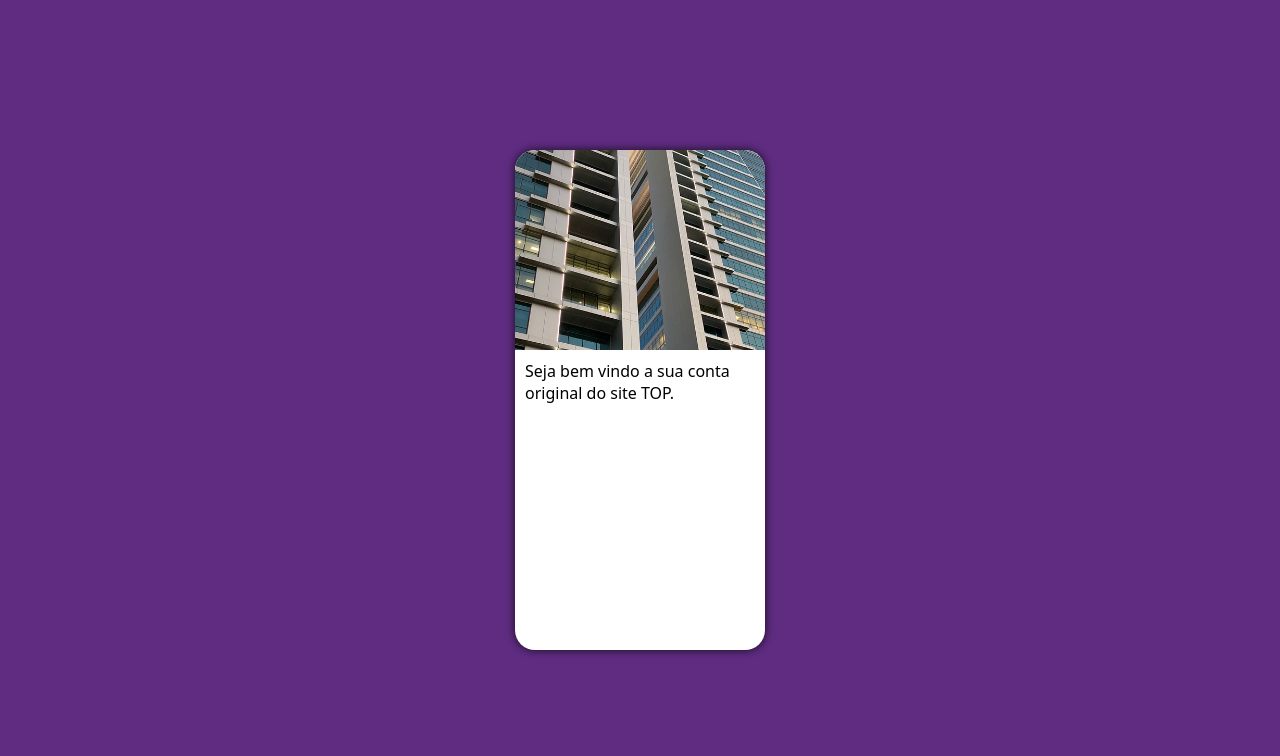
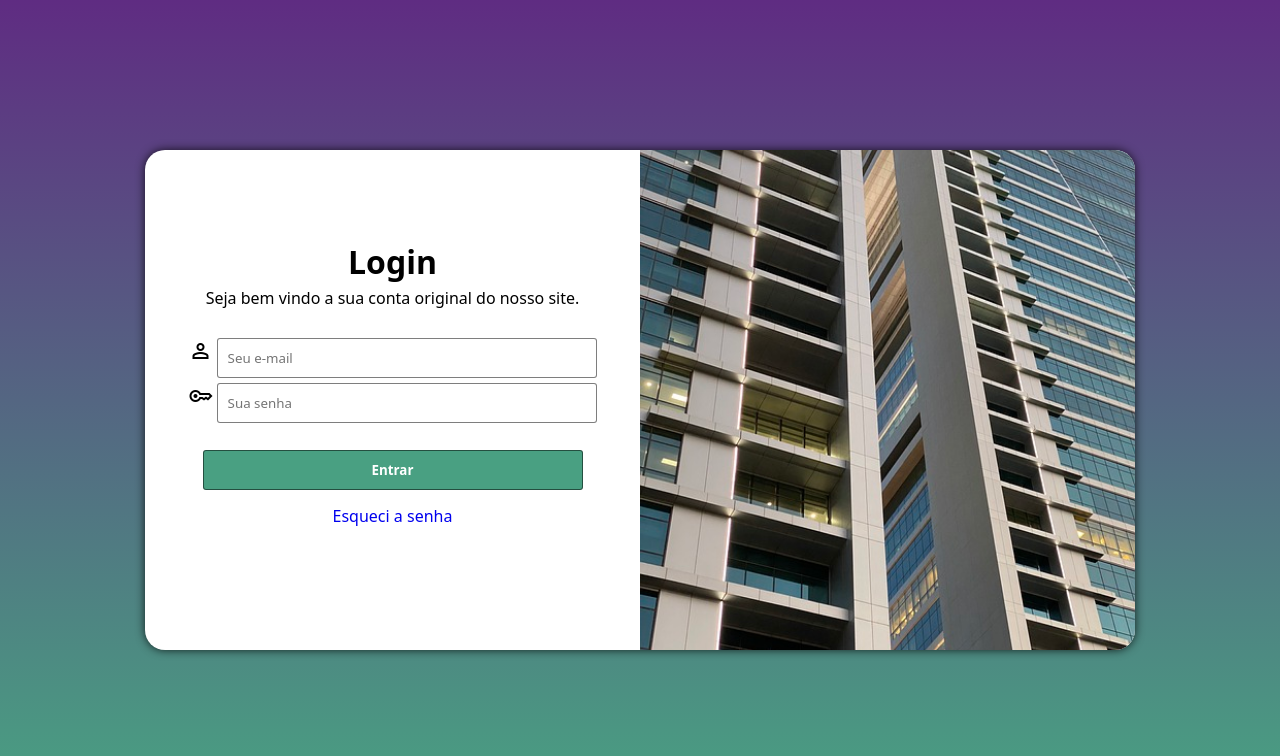
Before and after one commit to andrejonasminati/Media-Query, a plain HTML site: page form-login/index.html in a window 1280 px wide. Drawn offline with nearby package versions, Linux system fonts and the light colour scheme.

Commit message:
terminada a pgn

```diff
--- /dev/null
+++ b/form-login/estilo-query.css
@@ -0,0 +1,71 @@
+@charset "utf-8";
+
+@media screen and (min-width: 768px){
+    body{
+        background: linear-gradient(to top, #49a082,#5f2c82);
+    }
+    #form{
+        margin-top: 80px;
+    }
+    section#login{
+        width: 90vw;
+    }
+    section#login div#imagem{
+        float: left;
+        width: 40%;
+        height: 100%;
+    }
+    section#login div#form{
+        float: right;
+        width: 60%;
+    }
+    section #form h1{
+        text-align: center;
+        font-size: 1.7em
+    }
+
+    input#isenha, #ilogin{
+        padding: 10px;
+    }
+    input#button-sub{
+        padding: 10px;
+        margin-bottom: 15px;
+    }
+}
+
+@media screen and (min-width: 992px){
+    body{
+        background: linear-gradient(to top, #49a082,#5f2c82);
+    }
+    section #form h1{
+        text-align: center;
+        font-size: 1.7em
+    }
+
+    input#isenha, #ilogin{
+        padding: 10px;
+    }
+    input#button-sub{
+        padding: 10px;
+        margin-bottom: 15px;
+    }
+
+    section#login{
+        width: 990px;
+    }
+    section#login div#imagem{
+        float: right;
+        width: 50%;
+    }
+    section#login div#form{
+        float: left;
+        width: 50%;
+    }
+    section #form h1{
+        text-align: center;
+        font-size: 2em
+    }
+
+
+
+}
--- a/form-login/index.html
+++ b/form-login/index.html
@@ -5,15 +5,35 @@
     <meta name="viewport" content="width=device-width, initial-scale=1.0">
     <title>Form-Query</title>
     <link rel="stylesheet" href="style.css">
+    <link rel="stylesheet" href="estilo-query.css">
+    <link rel="stylesheet" href="https://fonts.googleapis.com/css2?family=Material+Symbols+Outlined:opsz,wght,FILL,GRAD@20..48,100..700,0..1,-50..200" />
 </head>
+
 <body>
     <main>
         <section id="login" >
             <div id="imagem">
             </div>
             <div id="form">
-                <p>Seja bem vindo a sua conta original do site TOP.</p>
-                <form action="login.php" method="post">
+                <h1>Login</h1>
+                <p>Seja bem vindo a sua conta original do nosso site.</p>
+                <form action="login.php" method="post" autocomplete="on">
+                    <div id="box1">
+                        <span class="material-symbols-outlined">
+                            Person
+                            </span>
+                        <input type="email" id="ilogin" name="login" placeholder="Seu e-mail" autocomplite="e-mail" required maxlength="30">
+                        <label for="ilogin" ></label>
+                    </div>
+                    <div id="box2">
+                        <span class="material-symbols-outlined">
+                            Key
+                            </span>
+                        <input type="password" id="isenha" name="senha" placeholder="Sua senha" autocomplete="current-password"required minlength="8">
+                        <label for="isenha"></label>
+                    </div><br>
+                    <input type="submit" Value="Entrar" id="button-sub"><br>
+                    <a href="esqueci.html" id="esquecer-senha">Esqueci a senha
                 </form>
             </div>
         </section>
--- a/form-login/style.css
+++ b/form-login/style.css
@@ -19,10 +19,10 @@ main{
     width: 100vw;
 }
 
-section{
+section#login{
     position: absolute;
     background-color: white;
-    width: 250px;
+    width: 260px;
     height: 500px;
     border-radius: 20px;
     top: 50%;
@@ -30,6 +30,9 @@ section{
     transform: translate(-50%,-50%);
     overflow: hidden;
     box-shadow: 0px 0px 10px rgba(0, 0, 0, 0.784);
+
+    transition: width 0.1s, height 0.1s;
+    transition-timing-function: ease;
 }
 
 section #imagem{
@@ -42,4 +45,59 @@ section #imagem{
 section #form{
     display: block;
     padding: 10px;
+    position: relative
 }
+
+section #form h1{
+    text-align: center;
+    font-size: 1.2em
+}
+
+p{
+  text-align: center;
+  padding: 4px;
+}
+
+form{
+    text-align: center;
+}
+
+
+div#box1{
+    margin-top: 20px;
+}
+div{
+    margin: auto;
+}
+div input{
+    border:1px solid rgba(0, 0, 0, 0.505);
+    border-radius: 3px;
+    padding-top: 4px;
+    margin-top: 5px;
+    width: 80%;
+}
+
+#button-sub{
+
+    text-align: center;
+    padding: 4px;
+    color:rgb(255, 255, 255);
+    background-color: #49a082;
+    font-weight: bold;
+}
+
+input#button-sub:hover{
+    background-color: #ffffff;
+    border:1px solid #359c78 ;
+    color: black;
+    transition: 0.2s;
+}
+
+a#esquecer-senha{
+    text-decoration: none;
+
+}
+
+a#esquecer-senha:hover{
+    text-decoration: underline;
+}
```
